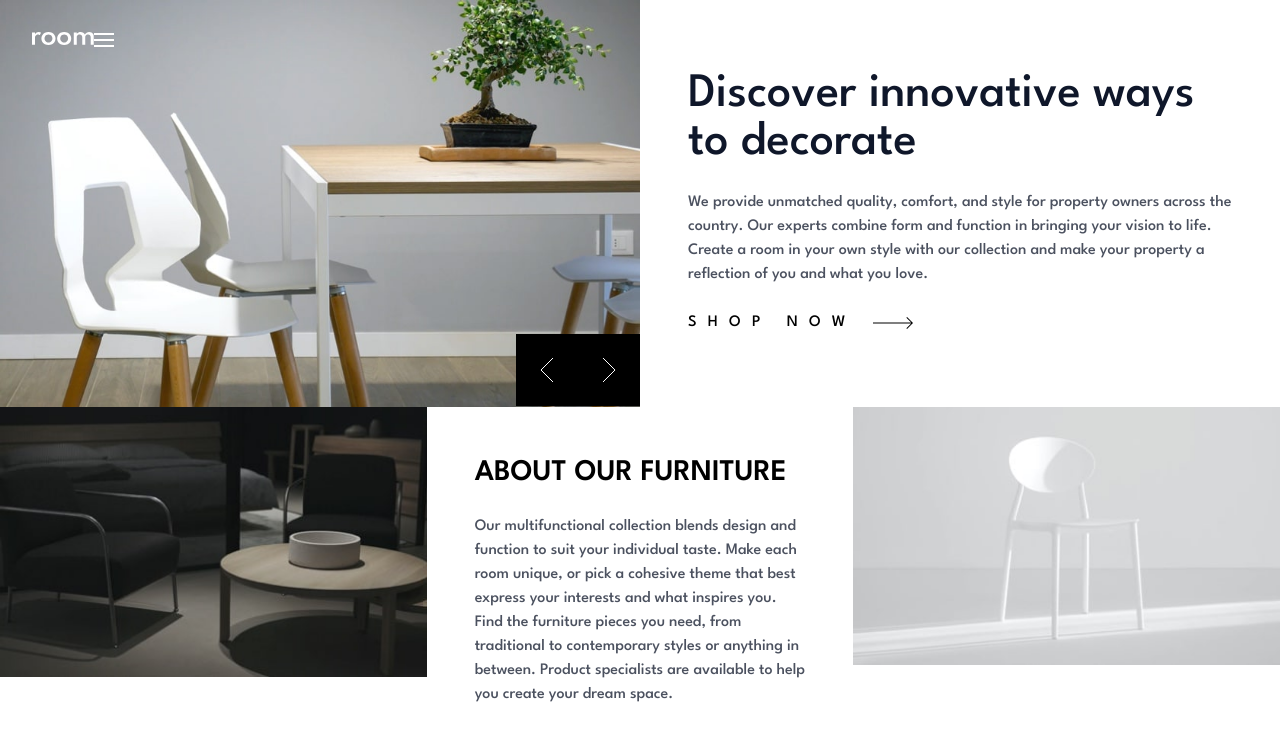
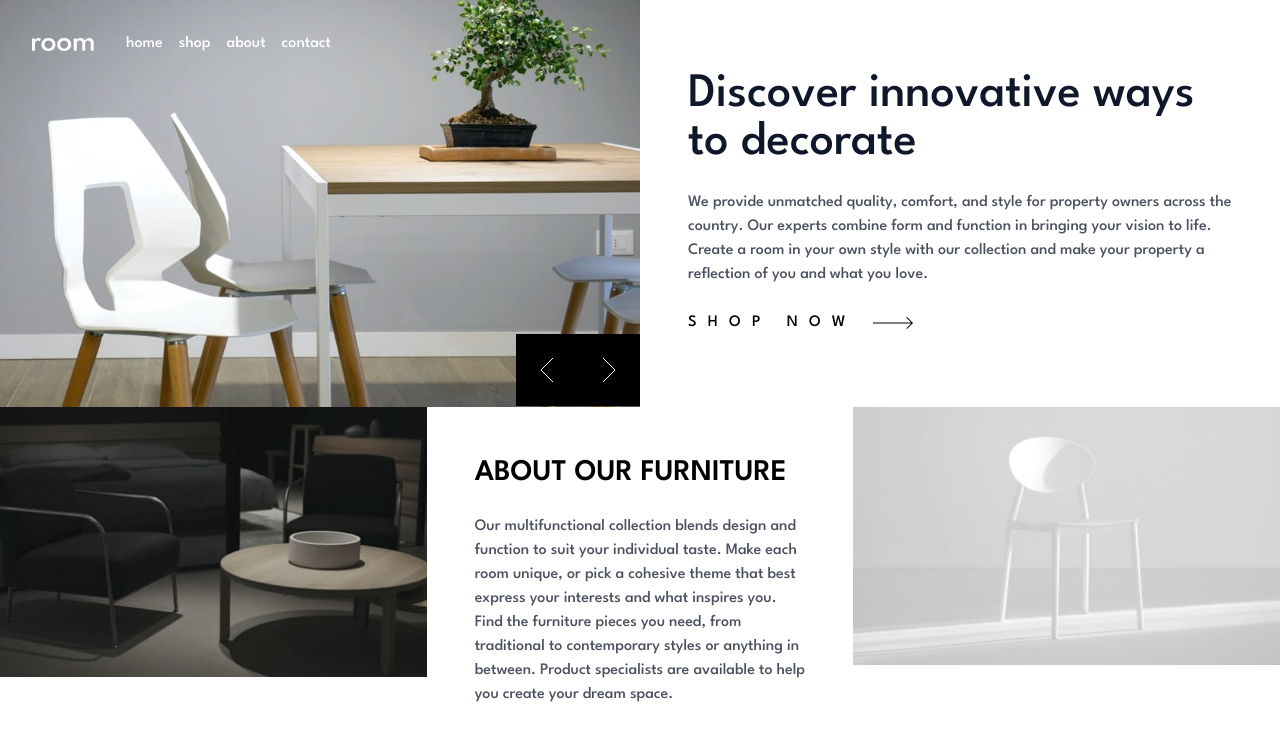
Before and after one commit to gigisoza/room-homepage, a React (Vite) app: page / in a window 1280 px wide. Shown: the top 740 px of the page. Built offline with nearby package versions, Linux system fonts and the light colour scheme.

Commit message:
Create navbar functionality and add styles to it

```diff
--- a/src/components/Header.tsx
+++ b/src/components/Header.tsx
@@ -1,20 +1,67 @@
 import logo from "../assets/logo.svg";
 import menu from "../assets/icon-hamburger.svg";
+import close from "../assets/icon-close.svg";
+import { useState } from "react";
 
 export default function Header() {
+  const [isOpen, setIsOpen] = useState(false);
+
+  const handleOpen = () => {
+    setIsOpen(!isOpen);
+  };
+
   return (
     <>
-      <header className="absolute z-10 p-8 w-full flex items-start justify-start">
+      <header className="absolute z-10 p-8 w-full flex items-center justify-center lg:items-center lg:justify-start">
         <div>
-          <img src={logo} alt="" />
+          <img src={logo} alt="" className="lg:mr-8" />
         </div>
 
-        <nav></nav>
+        <div
+          className={`${
+            isOpen
+              ? "bg-black bg-opacity-75 absolute top-0 left-0 right-0 bottom-0 h-screen"
+              : "bg-transparent lg:bg-transparent"
+          } lg:bg-transparent lg:h-auto lg:relative`}
+        >
+          <nav
+            className={`${isOpen ? "open w-full py-7 lg:py-0 lg:w-auto" : ""}`}
+          >
+            <ul className="flex items-center justify-center flex-wrap gap-4">
+              <li>
+                <button className="border-b-2 border-transparent hover:border-neutral-900 transition-all duration-200 lg:text-white lg:hover:border-b-white">
+                  home
+                </button>
+              </li>
+              <li>
+                <button className="border-b-2 border-transparent hover:border-neutral-900 transition-all duration-200 lg:text-white lg:hover:border-b-white">
+                  shop
+                </button>
+              </li>
+              <li>
+                <button className="border-b-2 border-transparent hover:border-neutral-900 transition-all duration-200 lg:text-white lg:hover:border-b-white">
+                  about
+                </button>
+              </li>
+              <li>
+                <button className="border-b-2 border-transparent hover:border-neutral-900 transition-all duration-200 lg:text-white lg:hover:border-b-white">
+                  contact
+                </button>
+              </li>
+            </ul>
+          </nav>
+        </div>
 
-        <div>
-          <button>
-            <img src={menu} alt="" />
-          </button>
+        <div className="absolute left-8 top-8 z-20 lg:hidden">
+          {isOpen ? (
+            <button onClick={handleOpen}>
+              <img src={close} alt="" />
+            </button>
+          ) : (
+            <button onClick={handleOpen}>
+              <img src={menu} alt="" />
+            </button>
+          )}
         </div>
       </header>
     </>
--- a/src/index.css
+++ b/src/index.css
@@ -9,3 +9,23 @@ body {
   -webkit-font-smoothing: antialiased;
   -moz-osx-font-smoothing: grayscale;
 }
+
+nav {
+  position: absolute;
+  top: 0;
+  left: -100vw;
+  transition: all 0.5s ease-in-out;
+}
+
+nav.open {
+  left: 0;
+  @apply bg-white shadow-lg lg:shadow-none lg:bg-transparent;
+}
+
+@media (min-width: 1024px) {
+  nav {
+    position: relative;
+    top: 0;
+    left: 0;
+  }
+}
```
